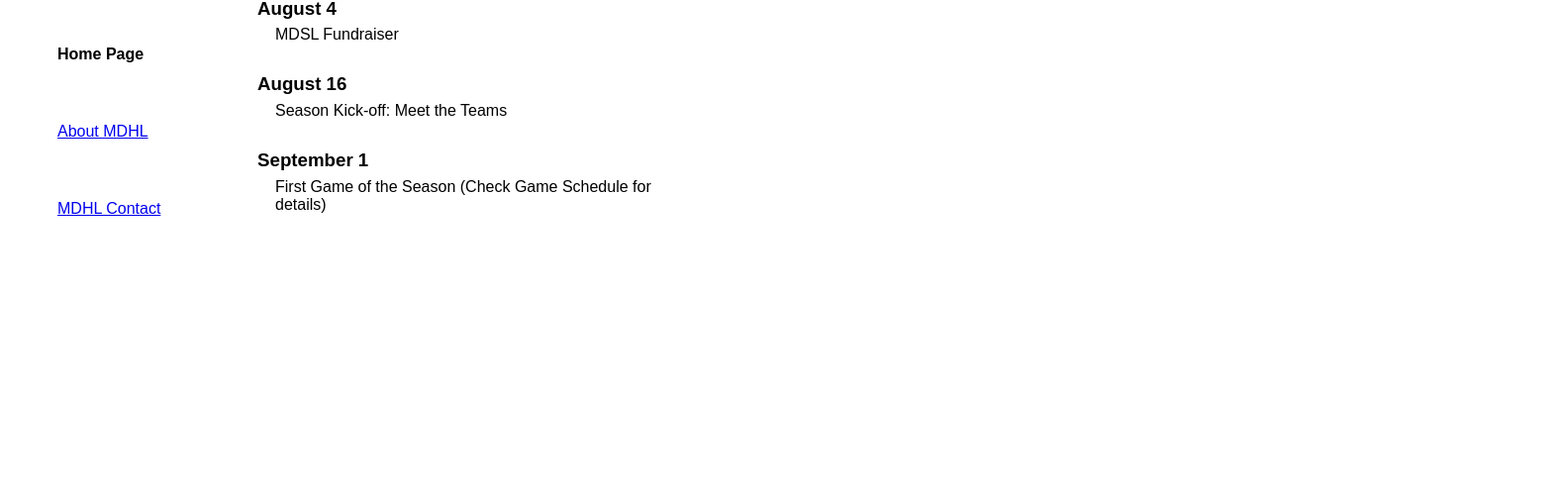
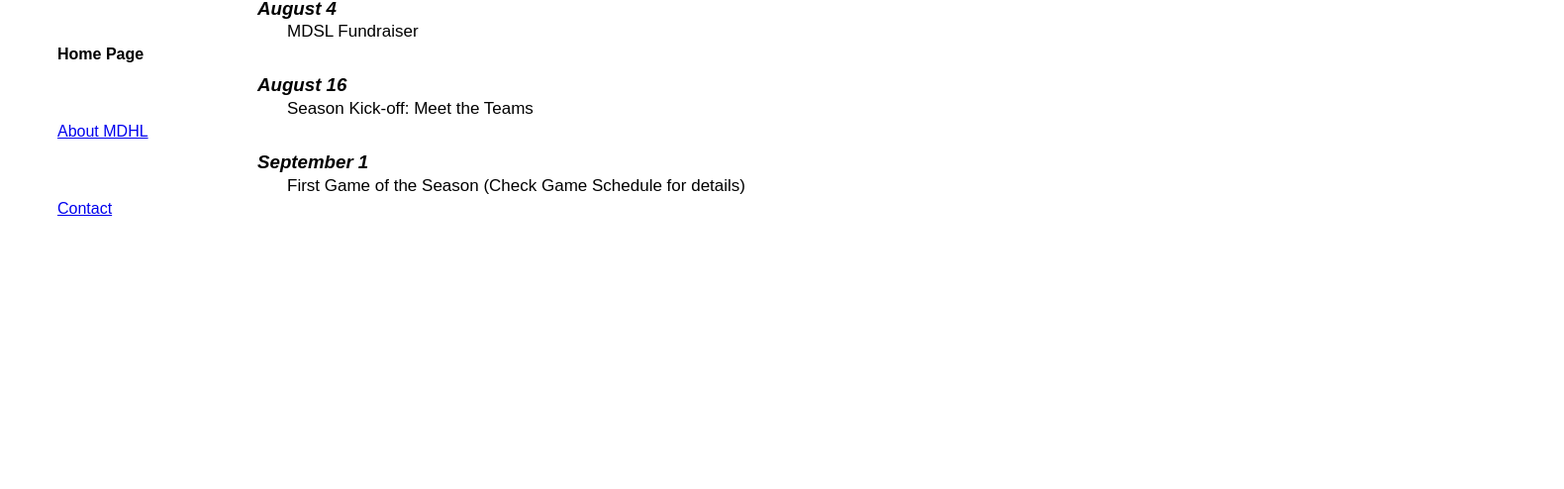
Before and after one commit to catasimonovich4/week-2-task-2-design-1, a plain HTML site: page index.html in a window 1280 px wide. Shown: the part 306-800 px from the top of the page at 99% size, 1580 px wide, since content can reach past the window. Drawn offline with Linux system fonts and the light colour scheme.

Commit message:
:bug:Fix: Fix few Div's classes. Home, About and Contact pages ready. CSS stylesheet ready.

```diff
--- a/index.html
+++ b/index.html
@@ -1,10 +1,10 @@
 <!DOCTYPE html>
 <html lang="en">
   <head>
-    <meta charset="UTF-8">
-    <meta http-equiv="X-UA-Compatible" content="IE=edge">
-    <meta name="viewport" content="width=device-width, initial-scale=1.0">
-    <link rel="stylesheet" href="styles/mdhl.css">
+    <meta charset="UTF-8" />
+    <meta http-equiv="X-UA-Compatible" content="IE=edge" />
+    <meta name="viewport" content="width=device-width, initial-scale=1.0" />
+    <link rel="stylesheet" href="styles/mdhl.css" />
     <title>MDHL: Home Page</title>
   </head>
   <body>
@@ -15,7 +15,11 @@
         <h2>Upcoming Events</h2>
       </div>
       <div class="logo-container">
-            <img class="logo" src="./assets/LogoMightyducks-01.png" alt="MDHL Logo">
+        <img
+          class="logo"
+          src="./assets/LogoMightyducks-01.png"
+          alt="MDHL Logo"
+        />
       </div>
     </header>
     <main>
@@ -26,23 +30,25 @@
             <a href="./pages/about.html">About MDHL</a>
           </li>
           <li>
-                    <a href="./pages/contact.html">MDHL Contact</a>
+            <a href="./pages/contact.html">Contact</a>
           </li>
         </ul>
       </nav>
-        <section>
+      <section class="HP-section">
         <div class="text-container">
           <div class="h-p-container">
-                    <h3>August 4</h3>
+            <h3 class="hP1-container">August 4</h3>
             <p class="p-container">MDSL Fundraiser</p>
           </div>
           <div class="h-p-container">
-                    <h3 class="h-container">August 16</h3>
+            <h3 class="hP2-container">August 16</h3>
             <p class="p-container">Season Kick-off: Meet the Teams</p>
           </div>
-                <div class="h-p-container">
-                    <h3 class="h-container">September 1</h3>
-                    <p class="p-container">First Game of the Season (Check Game Schedule for details)</p>
+          <div class="h-p3-container">
+            <h3 class="hP2-container">September 1</h3>
+            <p class="p-container">
+              First Game of the Season (Check Game Schedule for details)
+            </p>
           </div>
         </div>
       </section>
--- a/styles/mdhl.css
+++ b/styles/mdhl.css
@@ -77,28 +77,61 @@ section {
     top: 278px;
 }
 
+.HP-section {
+    display: flex;
+    flex-direction: column;
+    justify-content: space-around;
+    position: absolute;
+    left: 300px;
+    top: 278px;
+    width: 100%;
+}
+
+
 .text-container {
     margin-top: 7px;
     margin-left: -40px;
     width: 100%;
 }
 
+.h-p3-container {
+    width: 100%;
+}
+
 .h-container {
-    margin-top: 42px;
+    margin-top: 33px;
+}
+
+.hP1-container {
+    font-style: italic;
+}
+
+.hP2-container {
+    font-style: italic;
+    margin-top: 33px;
 }
 
 .p-container{
     padding-left: 30px;
-    margin: -12px;
+    margin-top: -16px;
+    font-size: 17px;
 }
 
 .pa-container {
-    font-size: 15px;
-    padding-left: 30px;
+    font-size: 18px;
+    padding-left: 14px;
     margin: -12px;
+    text-indent: 1rem;
 }
 
 .textA-container {
-    margin-left: -70px;
+    margin-left: -90px;
     width: 100%;
+    margin-top: 7px;
 }
+
+.textC-container {
+    margin-left: -80px;
+    margin-top: 9px;
+    font-size: 17px;
+}
```
Also changed, not shown: pages/about.html (+1 -1 lines), pages/contact.html (+9 -7 lines). Lines whose indentation alone changed are shown as unchanged.
